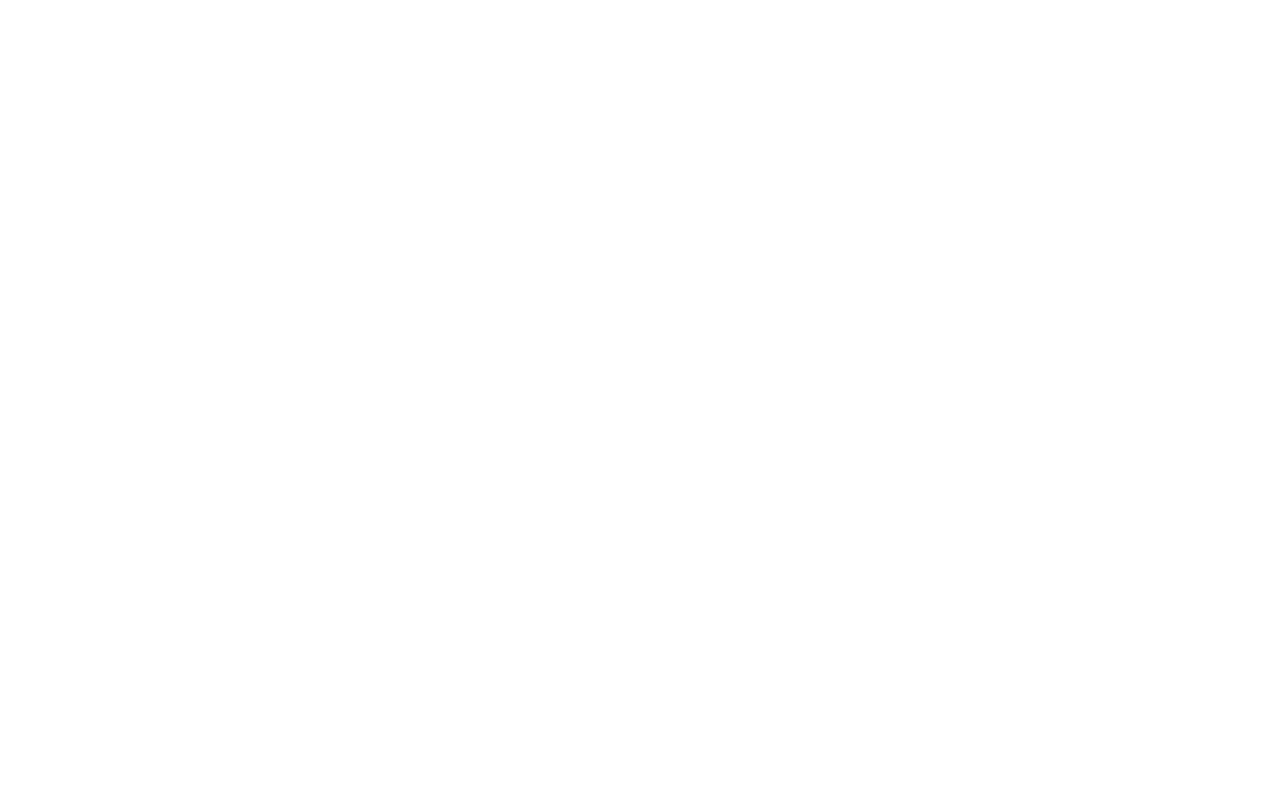
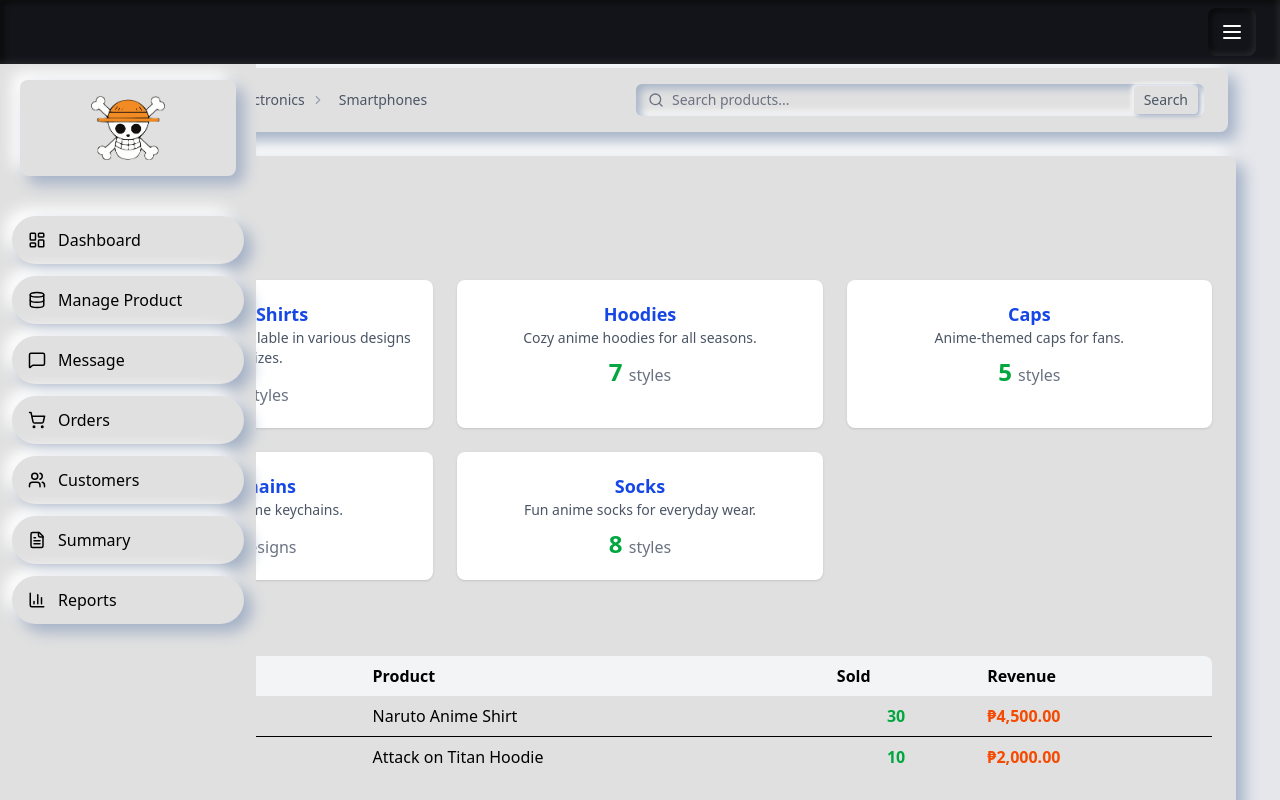
Before and after one commit to philipelbambo/anime-web, a React (Vite) app: page /summary in a window 1280 px wide. Before the commit this address had no page. Shown: the top 800 px of the page. Built offline with nearby package versions, Linux system fonts and the light colour scheme.

Commit message:
initial commit-v2

```diff
--- a/src/App.jsx
+++ b/src/App.jsx
@@ -12,6 +12,7 @@
 import Orders from './assets/components/pages/Orders';
 import Customers from './assets/components/pages/Customers';
 import Reports from './assets/components/pages/Reports';
+import Summary from './assets/components/pages/Summary';
 function App() {
   return (
     <div className="App">
@@ -29,6 +30,7 @@
         <Route path="/orders" element={<Orders />} />
         <Route path="/customers" element={<Customers />} />
         <Route path="/reports" element={<Reports />} />
+        <Route path="/summary" element={<Summary />} />
         {/* Add more routes as needed */}
       </Routes>
       </BrowserRouter>
--- a/src/assets/components/pages/Sidemenu.jsx
+++ b/src/assets/components/pages/Sidemenu.jsx
@@ -16,8 +16,10 @@
   { icon: MessageSquare, text: "Message", href: "/message" },
   { icon: ShoppingCart, text: "Orders", href: "/orders" },
   { icon: Users, text: "Customers", href: "/customers" },
+  { icon: FileText, text: "Summary", href: "/summary" }, // 👈 Added this
   { icon: BarChart3, text: "Reports", href: "/reports" }
 ];
+
 
   return (
     <div
--- /dev/null
+++ b/src/assets/components/pages/Summary.jsx
@@ -0,0 +1,138 @@
+import React from 'react';
+import SideMenu from './Sidemenu';
+import Header from './header';
+import BreadcrumbSearch from './BreadcrumbSearch';
+
+// Example summary data based on homepage features
+const summaryData = {
+  highlights: [
+    {
+      title: 'Anime Shirts',
+      description: 'Popular anime shirts available in various designs and sizes.',
+      count: 12,
+      unit: 'styles',
+    },
+    {
+      title: 'Hoodies',
+      description: 'Cozy anime hoodies for all seasons.',
+      count: 7,
+      unit: 'styles',
+    },
+    {
+      title: 'Caps',
+      description: 'Anime-themed caps for fans.',
+      count: 5,
+      unit: 'styles',
+    },
+    {
+      title: 'Keychains',
+      description: 'Collectible anime keychains.',
+      count: 20,
+      unit: 'designs',
+    },
+    {
+      title: 'Socks',
+      description: 'Fun anime socks for everyday wear.',
+      count: 8,
+      unit: 'styles',
+    },
+  ],
+  featured: [
+    {
+      name: 'Best Seller',
+      product: 'Naruto Anime Shirt',
+      sold: 30,
+      revenue: '₱4,500.00',
+    },
+    {
+      name: 'New Arrival',
+      product: 'Attack on Titan Hoodie',
+      sold: 10,
+      revenue: '₱2,000.00',
+    },
+  ],
+  customerFeedback: [
+    {
+      customer: 'Maria Santos',
+      feedback: 'Great quality shirts and fast delivery!'
+    },
+    {
+      customer: 'John Dela Cruz',
+      feedback: 'Love the hoodie! Will order again.'
+    },
+    {
+      customer: 'Anna Reyes',
+      feedback: 'Keychains are super cute.'
+    },
+  ],
+};
+
+const Summary = () => (
+  <div className="min-h-screen bg-gray-200">
+    <Header />
+    <div className="flex w-full">
+      <SideMenu />
+      <div className="flex-1 flex flex-col justify-start items-start p-11">
+        <div className="w-full py-6">
+          <BreadcrumbSearch />
+          <div
+            className="w-full rounded-lg p-6"
+            style={{
+              background: '#e0e0e0',
+              boxShadow: '8px 8px 15px #a3b1c6, -8px -8px 15px #ffffff'
+            }}
+          >
+            <h2 className="text-2xl font-bold mb-6 text-gray-800">Store Summary</h2>
+            <div className="mb-8">
+              <h3 className="text-xl font-bold mb-4 text-gray-800">Product Highlights</h3>
+              <div className="grid grid-cols-1 md:grid-cols-3 gap-6">
+                {summaryData.highlights.map((item, idx) => (
+                  <div key={idx} className="bg-white rounded-lg p-5 shadow text-center">
+                    <div className="text-lg font-semibold text-blue-700">{item.title}</div>
+                    <div className="text-sm text-gray-600 mb-2">{item.description}</div>
+                    <div className="text-2xl font-bold text-green-600">{item.count} <span className="text-base font-normal text-gray-500">{item.unit}</span></div>
+                  </div>
+                ))}
+              </div>
+            </div>
+            <div className="mb-8">
+              <h3 className="text-xl font-bold mb-4 text-gray-800">Featured Products</h3>
+              <table className="w-full text-left border-collapse">
+                <thead>
+                  <tr className="bg-gray-100">
+                    <th className="py-2 px-4 rounded-tl-lg">Type</th>
+                    <th className="py-2 px-4">Product</th>
+                    <th className="py-2 px-4">Sold</th>
+                    <th className="py-2 px-4 rounded-tr-lg">Revenue</th>
+                  </tr>
+                </thead>
+                <tbody>
+                  {summaryData.featured.map((item, idx) => (
+                    <tr key={idx} className="border-b last:border-b-0">
+                      <td className="py-2 px-4 font-semibold text-blue-700">{item.name}</td>
+                      <td className="py-2 px-4">{item.product}</td>
+                      <td className="py-2 px-4 text-center font-bold text-green-600">{item.sold}</td>
+                      <td className="py-2 px-4 font-bold text-orange-600">{item.revenue}</td>
+                    </tr>
+                  ))}
+                </tbody>
+              </table>
+            </div>
+            <div>
+              <h3 className="text-xl font-bold mb-4 text-gray-800">Customer Feedback</h3>
+              <ul className="list-disc pl-6">
+                {summaryData.customerFeedback.map((fb, idx) => (
+                  <li key={idx} className="mb-2 text-gray-700">
+                    <span className="font-semibold text-blue-700">{fb.customer}:</span> {fb.feedback}
+                  </li>
+                ))}
+              </ul>
+            </div>
+          </div>
+        </div>
+      </div>
+    </div>
+  </div>
+);
+
+export default Summary;
```
Lines whose indentation alone changed are shown as unchanged.
